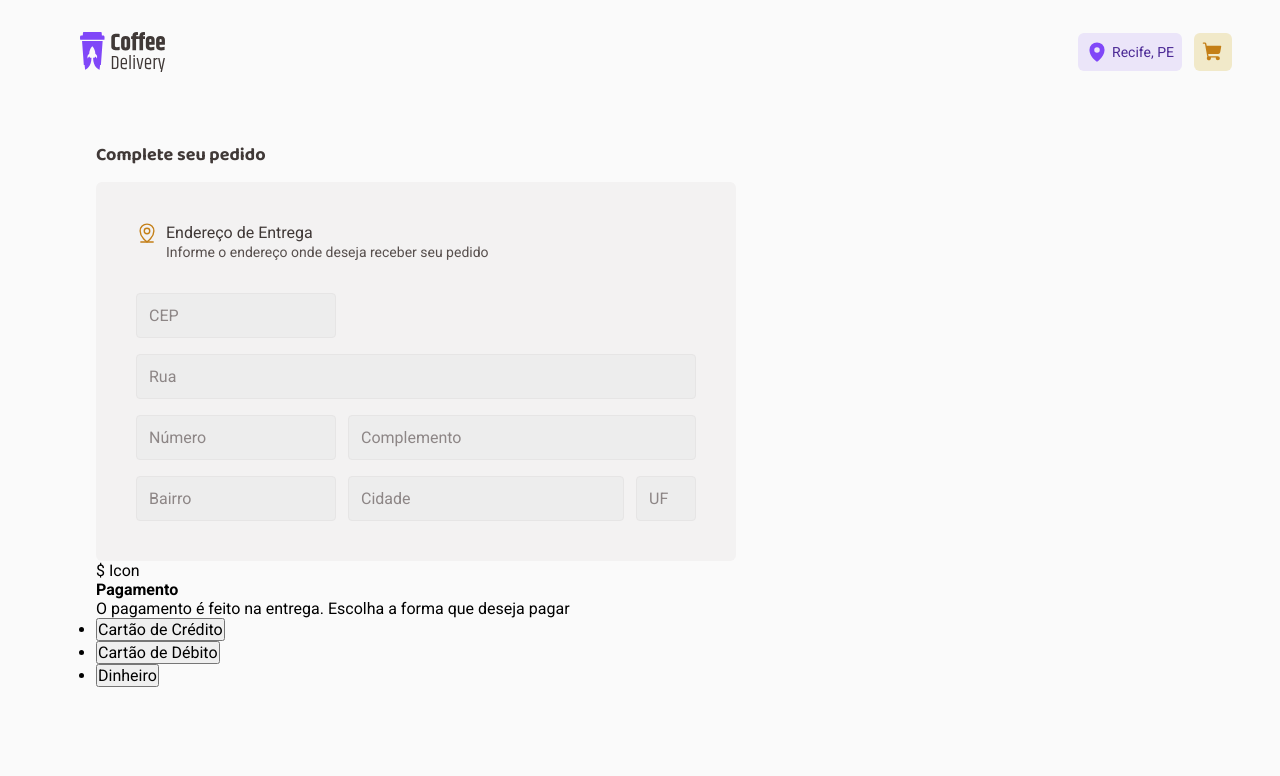
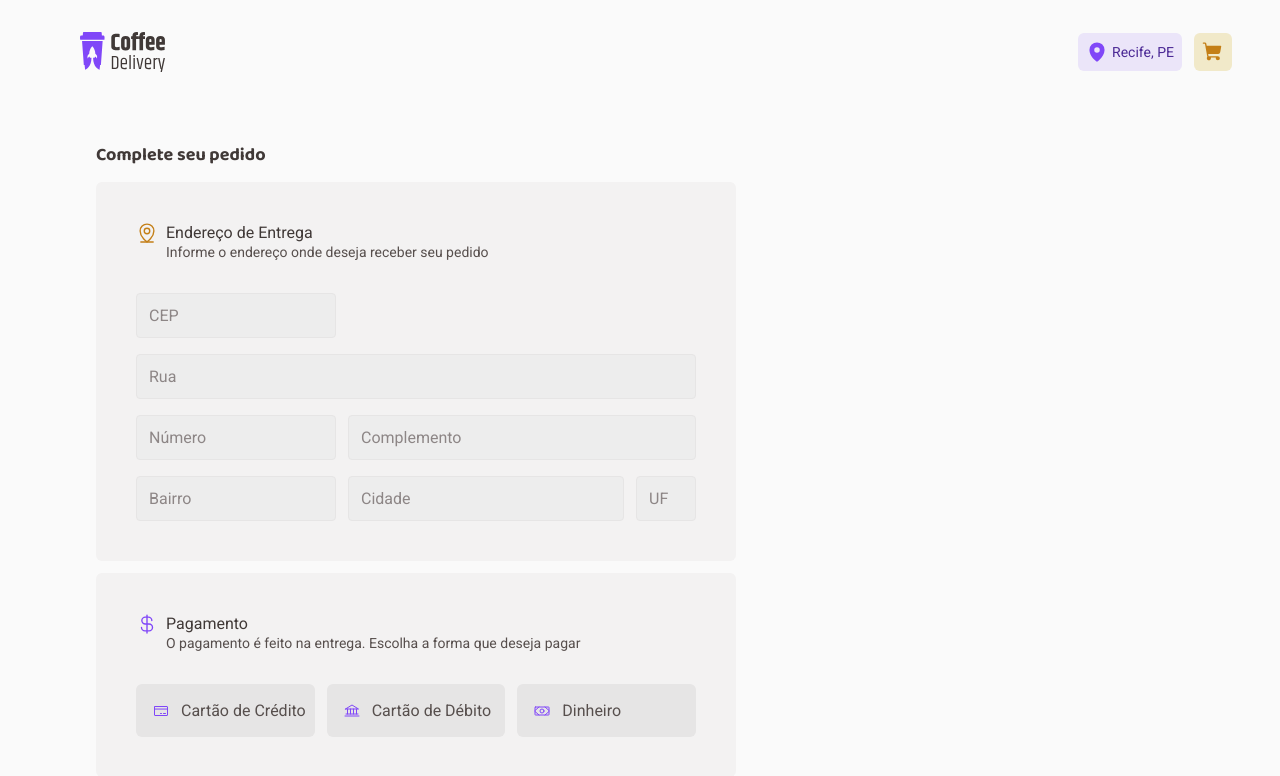
Before and after one commit to guilhermetravinski/ignite-coffee-delivery-1, a React (Vite) app: page /cart in a window 1280 px wide. Shown: the top 776 px of the page. Built offline with nearby package versions, Linux system fonts and the light colour scheme.

Commit message:
feat: add PaymentMethodsContainer component in Cart page

```diff
--- a/src/pages/Cart/CardHeader/index.tsx
+++ b/src/pages/Cart/CardHeader/index.tsx
@@ -5,11 +5,17 @@ type CardHeaderProps = {
   icon: ReactNode
   title: string
   description: string
+  isDefaultColor?: boolean
 }
 
-export function CardHeader({ icon, title, description }: CardHeaderProps) {
+export function CardHeader({
+  icon,
+  title,
+  description,
+  isDefaultColor = true,
+}: CardHeaderProps) {
   return (
-    <CardHeaderContainer>
+    <CardHeaderContainer isDefaultColor={isDefaultColor}>
       {icon}
       <div>
         <strong>{title}</strong>
--- a/src/pages/Cart/CardHeader/styles.ts
+++ b/src/pages/Cart/CardHeader/styles.ts
@@ -1,11 +1,19 @@
+/* eslint-disable prettier/prettier */
 import styled from 'styled-components'
 
-export const CardHeaderContainer = styled.div`
+type CardHeaderContainerProps = {
+  isDefaultColor: boolean
+}
+
+export const CardHeaderContainer = styled.div<CardHeaderContainerProps>`
   display: flex;
   gap: 0.5rem;
 
   > svg {
-    color: ${(props) => props.theme['--brand-yellow-dark']};
+    color: ${(props) =>
+    props.isDefaultColor
+      ? props.theme['--brand-yellow-dark']
+      : props.theme['--brand-purple']};
   }
 
   > div {
--- a/src/pages/Cart/index.tsx
+++ b/src/pages/Cart/index.tsx
@@ -1,22 +1,42 @@
-import { MapPinLine } from 'phosphor-react'
+import {
+  Bank,
+  CreditCard,
+  CurrencyDollar,
+  MapPinLine,
+  Money,
+} from 'phosphor-react'
+import { useState } from 'react'
 import { CardHeader } from './CardHeader'
 import {
-  BottomCard,
+  PaymentMethodsContainer,
   CartContainer,
   CheckoutContainer,
   DefaultInput,
   FormContainer,
   FullsizeInput,
   InputsContainer,
+  PaymentOptionButton,
   SmallInput,
   Subtitle,
 } from './styles'
 
 export function Cart() {
+  const [paymentMethod, setPaymentMethod] = useState('')
+
+  function handleSelectPaymentMethod(chosenPaymentMethod: string) {
+    if (paymentMethod === chosenPaymentMethod) {
+      setPaymentMethod('')
+      return
+    }
+
+    setPaymentMethod(chosenPaymentMethod)
+  }
+
   return (
     <CartContainer>
       <FormContainer>
         <Subtitle>Complete seu pedido</Subtitle>
+
         <form>
           <CardHeader
             icon={<MapPinLine size={22} />}
@@ -29,11 +49,7 @@ export function Cart() {
             <FullsizeInput type="text" placeholder="Rua" />
             <div>
               <DefaultInput type="text" placeholder="Número" />
-              <FullsizeInput
-                type="text"
-                placeholder="Complemento"
-                isOptional={true}
-              />
+              <FullsizeInput type="text" placeholder="Complemento" />
             </div>
             <div>
               <DefaultInput type="text" placeholder="Bairro" />
@@ -42,29 +58,47 @@ export function Cart() {
             </div>
           </InputsContainer>
         </form>
-        <BottomCard>
-          <div>
-            <span>$ Icon</span>
-            <div>
-              <strong>Pagamento</strong>
-              <p>
-                O pagamento é feito na entrega. Escolha a forma que deseja pagar
-              </p>
-            </div>
-          </div>
+
+        <PaymentMethodsContainer>
+          <CardHeader
+            icon={<CurrencyDollar size={22} />}
+            title="Pagamento"
+            description="O pagamento é feito na entrega. Escolha a forma que deseja pagar"
+            isDefaultColor={false}
+          />
+
           <ul>
             <li>
-              <button>Cartão de Crédito</button>
+              <PaymentOptionButton
+                onClick={() => handleSelectPaymentMethod('credit-card')}
+                isActive={paymentMethod === 'credit-card'}
+              >
+                <CreditCard />
+                Cartão de Crédito
+              </PaymentOptionButton>
             </li>
             <li>
-              <button>Cartão de Débito</button>
+              <PaymentOptionButton
+                onClick={() => handleSelectPaymentMethod('debit-card')}
+                isActive={paymentMethod === 'debit-card'}
+              >
+                <Bank />
+                Cartão de Débito
+              </PaymentOptionButton>
             </li>
             <li>
-              <button>Dinheiro</button>
+              <PaymentOptionButton
+                onClick={() => handleSelectPaymentMethod('money')}
+                isActive={paymentMethod === 'money'}
+              >
+                <Money />
+                Dinheiro
+              </PaymentOptionButton>
             </li>
           </ul>
-        </BottomCard>
+        </PaymentMethodsContainer>
       </FormContainer>
+
       <CheckoutContainer></CheckoutContainer>
     </CartContainer>
   )
--- a/src/pages/Cart/styles.ts
+++ b/src/pages/Cart/styles.ts
@@ -67,19 +67,69 @@ export const DefaultInput = styled(BaseInput)`
   max-width: 12.5rem;
 `
 
-type FullsizeInputProps = {
-  isOptional?: boolean
-}
-
-export const FullsizeInput = styled(BaseInput) <FullsizeInputProps>`
+export const FullsizeInput = styled(BaseInput)`
   width: 100%;
-
 `
 
 export const SmallInput = styled(BaseInput)`
   max-width: 3.75rem;
 `
 
-export const BottomCard = styled.div``
+export const PaymentMethodsContainer = styled.div`
+  margin-top: 0.75rem;
+
+  background-color: ${(props) => props.theme['--base-card']};
+  border-radius: 6px;
+  padding: 2.5rem;
+
+  > ul {
+    margin-top: 2rem;
+
+    list-style: none;
+
+    display: flex;
+    gap: 0.75rem;
+
+    > li {
+      width: 100%;
+    }
+  }
+`
+
+type PaymentOptionButtonProps = {
+  isActive: boolean
+}
+
+export const PaymentOptionButton = styled.button<PaymentOptionButtonProps>`
+  width: 100%;
+  padding: 1rem 0 1rem 1rem;
+
+  display: flex;
+  justify-content: flex-start;
+  align-items: center;
+  gap: 0.75rem;
+
+  border: 1px solid ${(props) =>
+    props.isActive ? props.theme['--brand-purple'] : 'transparent'};
+  border-radius: 6px;
+
+  color: ${(props) => props.theme['--base-text']};
+  background: ${(props) => props.isActive
+    ? props.theme['--brand-purple-light']
+    : props.theme['--base-button']};
+
+  cursor: pointer;
+
+  transition: background-color 0.2s, color 0.2s;
+
+  &:hover {
+    color: ${(props) => props.theme['--base-subtitle']};
+    background: ${(props) => props.theme['--base-hover']};
+  }
+
+  > svg {
+    color: ${(props) => props.theme['--brand-purple']};
+  }
+`
 
 export const CheckoutContainer = styled.div``
```
